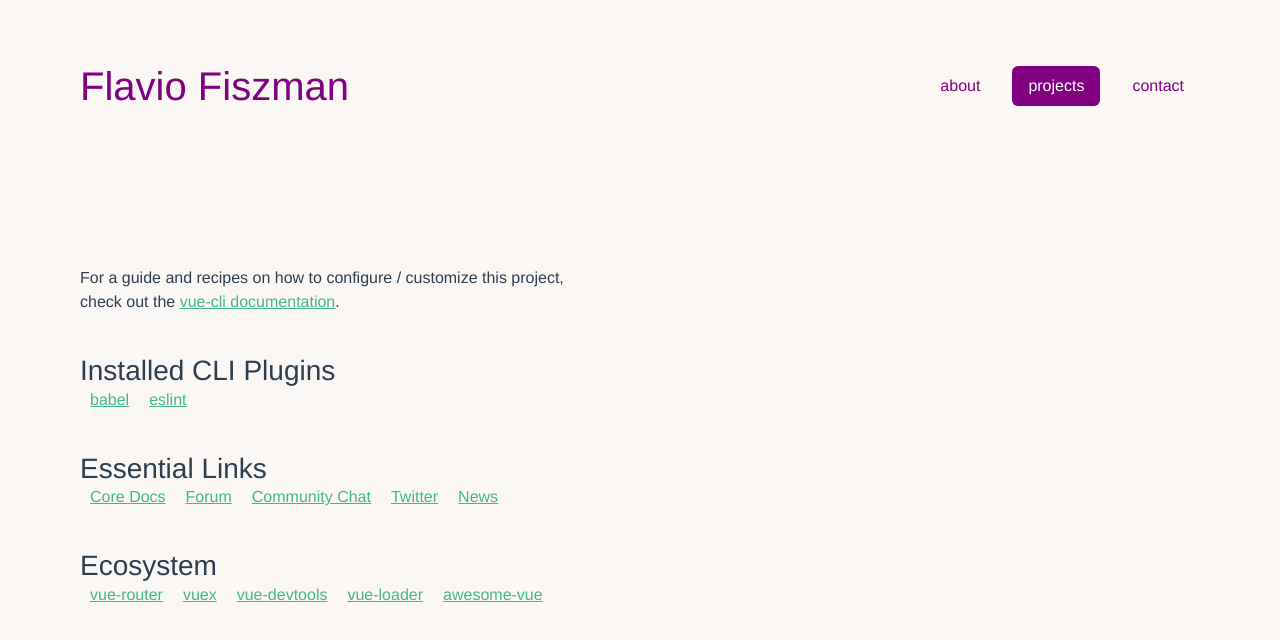
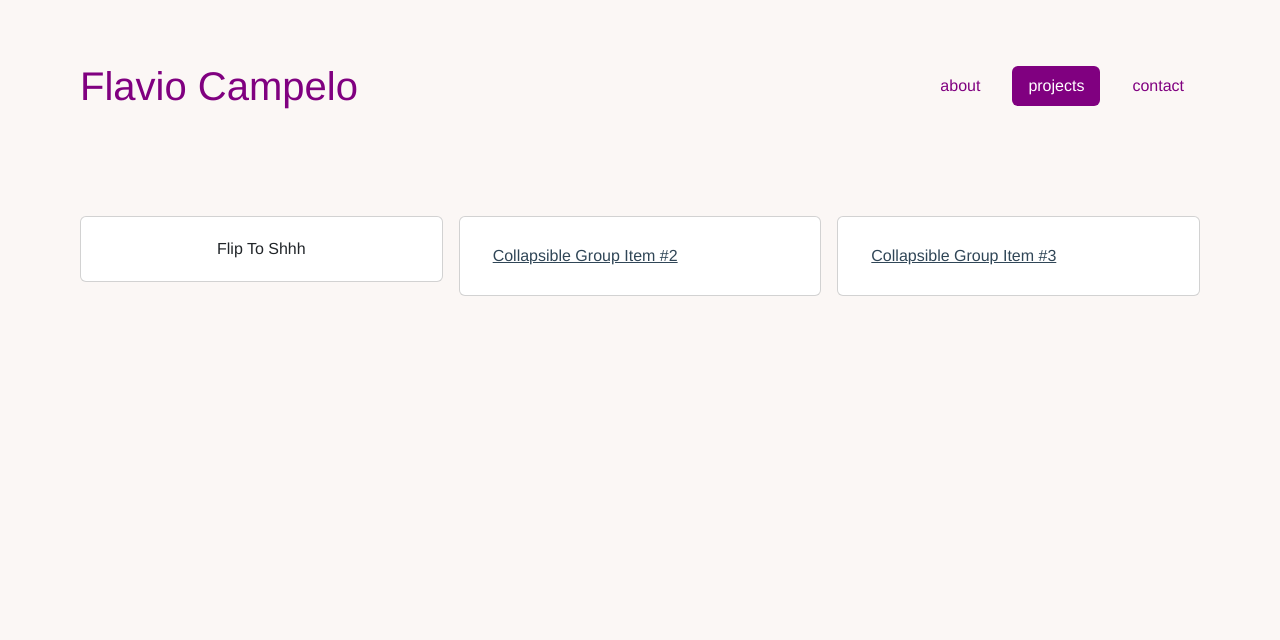
Before and after one commit to gitfla/portfolio, a Vue app: page / in a window 1280 px wide. Both pictures are taken after a click on the tab "projects". Shown: the top 640 px of the page. Built offline with nearby package versions, Linux system fonts and the light colour scheme.

Commit message:
added sass colors and started project cards
added sass colors and started project cards

```diff
--- /dev/null
+++ b/custom.scss
@@ -0,0 +1,97 @@
+// Custom.scss
+// Option B: Include parts of Bootstrap
+
+// 1. Include functions first (so you can manipulate colors, SVGs, calc, etc)
+@import "./node_modules/bootstrap/scss/functions";
+
+// 2. Include any default variable overrides here
+$link-color: #304657;
+
+$theme-colors: (
+  "primary": purple,
+);
+
+// 3. Include remainder of required Bootstrap stylesheets
+@import "./node_modules/bootstrap/scss/variables";
+@import "./node_modules/bootstrap/scss/variables-dark";
+
+// 4. Include any default map overrides here
+// All you need are in bootstrap documentation
+
+// Create your own map
+$custom-colors: (
+        "my-custom-color": #1B66A1,
+);
+
+// Merge the maps
+$theme-colors: map-merge($theme-colors, $custom-colors);
+
+
+// 5. Include remainder of required parts
+@import "./node_modules/bootstrap/scss/maps";
+@import "./node_modules/bootstrap/scss/mixins";
+@import "./node_modules/bootstrap/scss/root";
+
+// 6. Optionally include any other parts as needed
+@import "./node_modules/bootstrap/scss/accordion";
+@import "./node_modules/bootstrap/scss/alert";
+@import "./node_modules/bootstrap/scss/badge";
+@import "./node_modules/bootstrap/scss/breadcrumb";
+@import "./node_modules/bootstrap/scss/button-group";
+@import "./node_modules/bootstrap/scss/buttons";
+@import "./node_modules/bootstrap/scss/card";
+@import "./node_modules/bootstrap/scss/carousel";
+@import "./node_modules/bootstrap/scss/close";
+@import "./node_modules/bootstrap/scss/containers";
+@import "./node_modules/bootstrap/scss/dropdown";
+@import "./node_modules/bootstrap/scss/forms";
+@import "./node_modules/bootstrap/scss/functions";
+@import "./node_modules/bootstrap/scss/grid";
+@import "./node_modules/bootstrap/scss/helpers";
+@import "./node_modules/bootstrap/scss/images";
+@import "./node_modules/bootstrap/scss/list-group";
+@import "./node_modules/bootstrap/scss/mixins";
+@import "./node_modules/bootstrap/scss/modal";
+@import "./node_modules/bootstrap/scss/nav";
+@import "./node_modules/bootstrap/scss/navbar";
+@import "./node_modules/bootstrap/scss/offcanvas";
+@import "./node_modules/bootstrap/scss/pagination";
+@import "./node_modules/bootstrap/scss/placeholders";
+@import "./node_modules/bootstrap/scss/popover";
+@import "./node_modules/bootstrap/scss/progress";
+@import "./node_modules/bootstrap/scss/reboot";
+@import "./node_modules/bootstrap/scss/spinners";
+@import "./node_modules/bootstrap/scss/tables";
+@import "./node_modules/bootstrap/scss/toasts";
+@import "./node_modules/bootstrap/scss/tooltip";
+@import "./node_modules/bootstrap/scss/transitions";
+@import "./node_modules/bootstrap/scss/type";
+@import "./node_modules/bootstrap/scss/utilities";
+
+// 7. Optionally include utilities API last to generate classes based on the Sass map in `_utilities.scss`
+@import "./node_modules/bootstrap/scss/utilities/api";
+
+// 8. Add additional custom code here
+@function color($key: "blue") {
+  @return map-get($colors, $key);
+}
+
+@function theme-color($key: "primary") {
+  @return map-get($theme-colors, $key);
+}
+
+@function gray($key: "100") {
+  @return map-get($grays, $key);
+}
+
+@function color($key: "blue") {
+  @return map-get($colors, $key);
+}
+
+@function theme-color($key: "primary") {
+  @return map-get($theme-colors, $key);
+}
+
+@function gray($key: "100") {
+  @return map-get($grays, $key);
+}
--- a/package.json
+++ b/package.json
@@ -23,7 +23,9 @@
     "@vue/cli-plugin-eslint": "~5.0.0",
     "@vue/cli-service": "~5.0.0",
     "eslint": "^7.32.0",
-    "eslint-plugin-vue": "^8.0.3"
+    "eslint-plugin-vue": "^8.0.3",
+    "node-sass": "^9.0.0",
+    "sass-loader": "^14.2.1"
   },
   "eslintConfig": {
     "root": true,
--- a/src/components/HelloWorld.vue
+++ /dev/null
@@ -1,58 +0,0 @@
-<template>
-  <div class="hello">
-    <h1>{{ msg }}</h1>
-    <p>
-      For a guide and recipes on how to configure / customize this project,<br>
-      check out the
-      <a href="https://cli.vuejs.org" target="_blank" rel="noopener">vue-cli documentation</a>.
-    </p>
-    <h3>Installed CLI Plugins</h3>
-    <ul>
-      <li><a href="https://github.com/vuejs/vue-cli/tree/dev/packages/%40vue/cli-plugin-babel" target="_blank" rel="noopener">babel</a></li>
-      <li><a href="https://github.com/vuejs/vue-cli/tree/dev/packages/%40vue/cli-plugin-eslint" target="_blank" rel="noopener">eslint</a></li>
-    </ul>
-    <h3>Essential Links</h3>
-    <ul>
-      <li><a href="https://vuejs.org" target="_blank" rel="noopener">Core Docs</a></li>
-      <li><a href="https://forum.vuejs.org" target="_blank" rel="noopener">Forum</a></li>
-      <li><a href="https://chat.vuejs.org" target="_blank" rel="noopener">Community Chat</a></li>
-      <li><a href="https://twitter.com/vuejs" target="_blank" rel="noopener">Twitter</a></li>
-      <li><a href="https://news.vuejs.org" target="_blank" rel="noopener">News</a></li>
-    </ul>
-    <h3>Ecosystem</h3>
-    <ul>
-      <li><a href="https://router.vuejs.org" target="_blank" rel="noopener">vue-router</a></li>
-      <li><a href="https://vuex.vuejs.org" target="_blank" rel="noopener">vuex</a></li>
-      <li><a href="https://github.com/vuejs/vue-devtools#vue-devtools" target="_blank" rel="noopener">vue-devtools</a></li>
-      <li><a href="https://vue-loader.vuejs.org" target="_blank" rel="noopener">vue-loader</a></li>
-      <li><a href="https://github.com/vuejs/awesome-vue" target="_blank" rel="noopener">awesome-vue</a></li>
-    </ul>
-  </div>
-</template>
-
-<script>
-export default {
-  name: 'HelloWorld',
-  props: {
-    msg: String
-  }
-}
-</script>
-
-<!-- Add "scoped" attribute to limit CSS to this component only -->
-<style scoped>
-h3 {
-  margin: 40px 0 0;
-}
-ul {
-  list-style-type: none;
-  padding: 0;
-}
-li {
-  display: inline-block;
-  margin: 0 10px;
-}
-a {
-  color: #42b983;
-}
-</style>
--- a/src/components/MyTabs.vue
+++ b/src/components/MyTabs.vue
@@ -1,6 +1,8 @@
 <template>
   <div class="d-flex bd-highlight">
-  <div class="me-auto bd-highlight align-self-center justify-content-center"><h1>Flavio Fiszman</h1></div>
+  <div class="me-auto bd-highlight align-self-center justify-content-center">
+    <h1 class="text-primary">Flavio Campelo</h1>
+  </div>
   <div class="nav nav-pills justify-content-center align-self-center" id="v-pills-tab" role="tablist">
     <a class="nav-link show active ms-3" id="v-pills-profile-tab" data-bs-toggle="pill" data-bs-target="#v-pills-profile" type="button" role="tab" aria-controls="v-pills-profile" aria-selected="false">about</a>
     <a class="nav-link ms-3" id="v-pills-projects-tab" data-bs-toggle="pill" data-bs-target="#v-pills-projects" type="button" role="tab" aria-controls="v-pills-projects" aria-selected="false">projects</a>
@@ -28,24 +30,29 @@ export default {
 };
 </script>
 
-<style scoped>
+<style lang="scss" scoped>
+  @import "custom.scss";
+
   .nav-link.active,
   .nav-link:hover,
   .nav-link:focus {
-    background-color: purple!important;
+    background-color: theme-color("primary")!important;
     color: white!important;
   }
   .nav-link {
-    color: purple;
+    color: theme-color("primary");
     margin: 10px 0px;
   }
 
   .tab-content {
-    margin-top:150px;
+    margin-top:100px;
   }
 
+
+  .text-custom {
+    color: theme-color("primary");
+  }
   h1 {
-    color:purple;
     margin-bottom: 0px;
   }
 
--- /dev/null
+++ b/src/components/ProjectCard.vue
@@ -0,0 +1,17 @@
+<template>
+  <div>{{projectName}}</div>
+</template>
+
+<script>
+
+export default {
+  name: 'ProjectsTab',
+  props: {
+    projectName: String
+  }
+}
+</script>
+
+
+<style scoped>
+</style>
--- a/src/components/ProjectsTab.vue
+++ b/src/components/ProjectsTab.vue
@@ -1,38 +1,65 @@
 <template>
-  <div class="hello">
-    <h1>{{ msg }}</h1>
-    <p>
-      For a guide and recipes on how to configure / customize this project,<br>
-      check out the
-      <a href="https://cli.vuejs.org" target="_blank" rel="noopener">vue-cli documentation</a>.
-    </p>
-    <h3>Installed CLI Plugins</h3>
-    <ul>
-      <li><a href="https://github.com/vuejs/vue-cli/tree/dev/packages/%40vue/cli-plugin-babel" target="_blank" rel="noopener">babel</a></li>
-      <li><a href="https://github.com/vuejs/vue-cli/tree/dev/packages/%40vue/cli-plugin-eslint" target="_blank" rel="noopener">eslint</a></li>
-    </ul>
-    <h3>Essential Links</h3>
-    <ul>
-      <li><a href="https://vuejs.org" target="_blank" rel="noopener">Core Docs</a></li>
-      <li><a href="https://forum.vuejs.org" target="_blank" rel="noopener">Forum</a></li>
-      <li><a href="https://chat.vuejs.org" target="_blank" rel="noopener">Community Chat</a></li>
-      <li><a href="https://twitter.com/vuejs" target="_blank" rel="noopener">Twitter</a></li>
-      <li><a href="https://news.vuejs.org" target="_blank" rel="noopener">News</a></li>
-    </ul>
-    <h3>Ecosystem</h3>
-    <ul>
-      <li><a href="https://router.vuejs.org" target="_blank" rel="noopener">vue-router</a></li>
-      <li><a href="https://vuex.vuejs.org" target="_blank" rel="noopener">vuex</a></li>
-      <li><a href="https://github.com/vuejs/vue-devtools#vue-devtools" target="_blank" rel="noopener">vue-devtools</a></li>
-      <li><a href="https://vue-loader.vuejs.org" target="_blank" rel="noopener">vue-loader</a></li>
-      <li><a href="https://github.com/vuejs/awesome-vue" target="_blank" rel="noopener">awesome-vue</a></li>
-    </ul>
+<div id="accordion">
+  <div class="row row-cols-lg-3 row-cols-md-2 row-cols-sm-1 g-3">
+  <div>
+  <div class="col card">
+    <div class="card-header btn " data-bs-toggle="collapse" data-bs-target="#collapseOne" aria-expanded="true" aria-controls="collapseOne" id="headingOne">
+      <div class="card-header-content">
+          <ProjectCard projectName="Flip To Shhh"/>
+      </div>
+    </div>
+
+    <div id="collapseOne" class="collapse" aria-labelledby="headingOne" data-parent="#accordion">
+      <div class="card-body">
+        Anim pariatur cliche reprehenderit, enim eiusmod high life accusamus terry richardson ad squid. 3 wolf moon officia aute, non cupidatat skateboard dolor brunch. Food truck quinoa nesciunt laborum eiusmod. Brunch 3 wolf moon tempor, sunt aliqua put a bird on it squid single-origin coffee nulla assumenda shoreditch et. Nihil anim keffiyeh helvetica, craft beer labore wes anderson cred nesciunt sapiente ea proident. Ad vegan excepteur butcher vice lomo. Leggings occaecat craft beer farm-to-table, raw denim aesthetic synth nesciunt you probably haven't heard of them accusamus labore sustainable VHS.
+      </div>
+    </div>
   </div>
+</div>
+<div>
+  <div class="col card g-10">
+    <div class="card-header" id="headingTwo">
+      <h5 class="mb-0">
+        <button class="btn btn-link collapsed" data-bs-toggle="collapse" data-bs-target="#collapseTwo" aria-expanded="false" aria-controls="collapseTwo">
+          Collapsible Group Item #2
+        </button>
+      </h5>
+    </div>
+    <div id="collapseTwo" class="collapse" aria-labelledby="headingTwo" data-parent="#accordion">
+      <div class="card-body">
+        Anim pariatur cliche reprehenderit, enim eiusmod high life accusamus terry richardson ad squid. 3 wolf moon officia aute, non cupidatat skateboard dolor brunch. Food truck quinoa nesciunt laborum eiusmod. Brunch 3 wolf moon tempor, sunt aliqua put a bird on it squid single-origin coffee nulla assumenda shoreditch et. Nihil anim keffiyeh helvetica, craft beer labore wes anderson cred nesciunt sapiente ea proident. Ad vegan excepteur butcher vice lomo. Leggings occaecat craft beer farm-to-table, raw denim aesthetic synth nesciunt you probably haven't heard of them accusamus labore sustainable VHS.
+      </div>
+    </div>
+  </div>
+</div>
+<div>
+  <div class="col card">
+    <div class="card-header" id="headingThree">
+      <h5 class="mb-0">
+        <button class="btn btn-link collapsed" data-bs-toggle="collapse" data-bs-target="#collapseThree" aria-expanded="false" aria-controls="collapseThree">
+          Collapsible Group Item #3
+        </button>
+      </h5>
+    </div>
+    <div id="collapseThree" class="collapse" aria-labelledby="headingThree" data-parent="#accordion">
+      <div class="card-body">
+        Anim pariatur cliche reprehenderit, enim eiusmod high life accusamus terry richardson ad squid. 3 wolf moon officia aute, non cupidatat skateboard dolor brunch. Food truck quinoa nesciunt laborum eiusmod. Brunch 3 wolf moon tempor, sunt aliqua put a bird on it squid single-origin coffee nulla assumenda shoreditch et. Nihil anim keffiyeh helvetica, craft beer labore wes anderson cred nesciunt sapiente ea proident. Ad vegan excepteur butcher vice lomo. Leggings occaecat craft beer farm-to-table, raw denim aesthetic synth nesciunt you probably haven't heard of them accusamus labore sustainable VHS.
+      </div>
+    </div>
+  </div>
+</div>
+</div>
+</div>
 </template>
 
 <script>
+  import ProjectCard from './ProjectCard';
+
 export default {
-  name: 'HelloWorld',
+  name: 'ProjectsTab',
+  components: {
+    ProjectCard
+  },
   props: {
     msg: String
   }
@@ -41,8 +68,21 @@ export default {
 
 <!-- Add "scoped" attribute to limit CSS to this component only -->
 <style scoped>
+
+.card {
+  background-color: white;
+}
+.card-header {
+  background-color: transparent;
+  border: 0;
+  padding: 20px;
+}
+
+.my-gap {
+  gap: 20px;
+}
 h3 {
-  margin: 40px 0 0;
+  margin: 0px 0 0;
 }
 ul {
   list-style-type: none;
--- a/src/main.js
+++ b/src/main.js
@@ -1,8 +1,8 @@
 import { createApp } from 'vue'
 import App from './App.vue'
 
-import "bootstrap/dist/css/bootstrap.css"
-import "bootstrap"
+import 'bootstrap/dist/js/bootstrap';
+import '../custom.scss';
 
 import { library } from "@fortawesome/fontawesome-svg-core";
 import { faCheck } from "@fortawesome/free-solid-svg-icons";
```
Also changed, not shown: src/components/AboutEducation.vue (+6 -7 lines), src/components/AboutExperience.vue (+6 -21 lines), src/components/AboutLanguages.vue (+1 -17 lines), src/components/AboutSkills.vue (+1 -17 lines), src/components/AboutTab.vue (+17 -8 lines), 1 other file (tests, documents, lock files or other folders).
